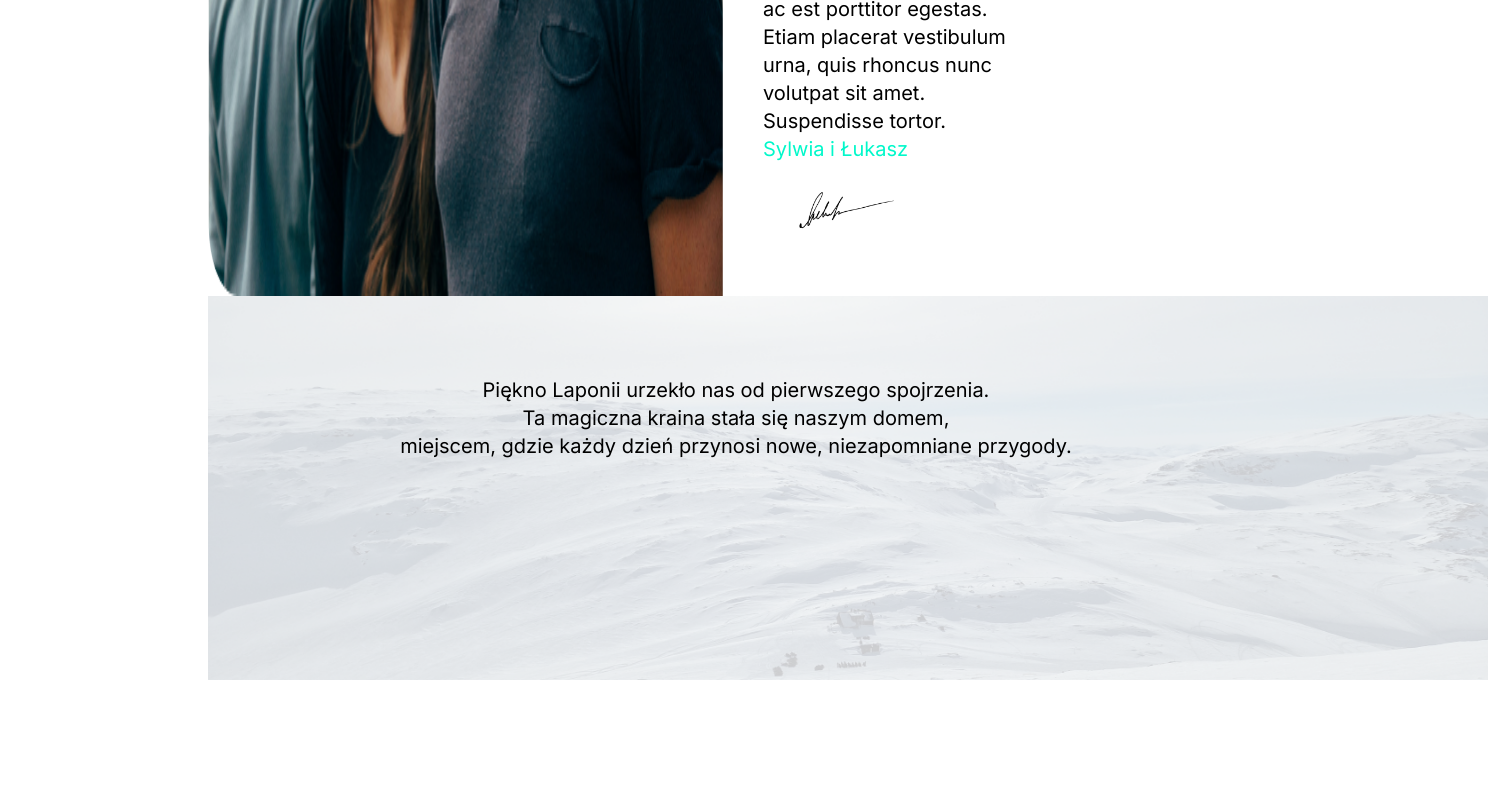
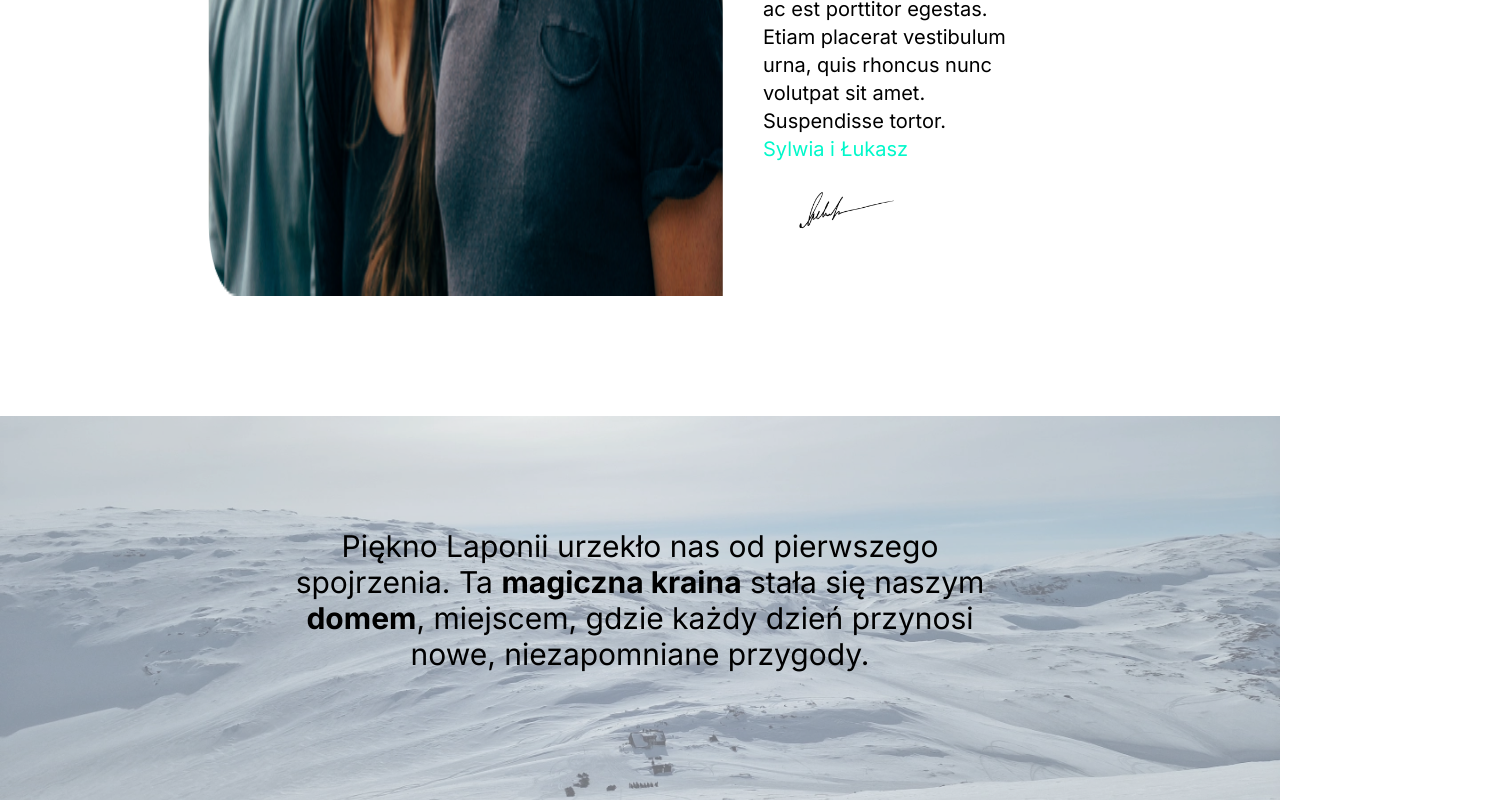
Before and after one commit to pwnaxe/abisko, a Next.js app in the folder frontend/: page /AboutUs in a window 1280 px wide. Shown: the part 1413-2213 px from the top of the page, 1488 px wide, since content can reach past the window. Before the commit the page ends 2173 px from the top, so only its background shows below. Built offline with nearby package versions, Linux system fonts and the light colour scheme.

Commit message:
added aboutus

```diff
--- a/frontend/src/app/AboutUs/page.tsx
+++ b/frontend/src/app/AboutUs/page.tsx
@@ -24,7 +24,7 @@ export default function AboutUsPage() {
       </div>
     </div>
     <div className='p-20 text-black w-4/5 mx-auto'>
-    <div className='flex'>
+    <div className='flex pb-10'>
       <Image src='/img/AboutUs.png' alt='ImageofCrew' width={515} height={515} />
       <div className='p-10'>
       <h2 className='text-3xl'>Kim jesteśmy?</h2>
@@ -35,14 +35,18 @@ export default function AboutUsPage() {
       <Image src='/img/sign.png' alt='sign' width={150} height={80} className='' />
       </div>
     </div>
-    <div className='relative w-screen h-[48vh]'>
-    <Image src='/img/rectangle.png' alt='background' fill
+    </div>
+    <div className='relative w-screen h-[48vh] text-black'>
+    <Image src='/img/AboutUs.webp' alt='background' fill
         style={back}
-        className="object-cover" />
-    <div className='relative z-10 p-20'>
-      <p className='text-xl text-center w-4/5'>Piękno Laponii urzekło nas od pierwszego spojrzenia. <br /> Ta magiczna kraina stała się naszym domem,<br /> miejscem, gdzie każdy dzień przynosi nowe, niezapomniane przygody.
-      </p>
-    </div>
+        className="object-cover bg-aquamarine-400 opacity-55" />
+    <div className='relative z-10'>
+    <p className='text-3xl mx-auto pt-28 text-center'>
+  Piękno Laponii urzekło nas od pierwszego <br /> spojrzenia.
+  Ta <strong className="font-bold">magiczna kraina</strong> stała się naszym <br />
+  <strong className="font-bold">domem</strong>,
+  miejscem, gdzie każdy dzień przynosi<br /> nowe, niezapomniane przygody.
+</p>
     </div>
     </div>
     </>
```
Also changed, not shown: frontend/public/img/rectangle.png (deleted).
